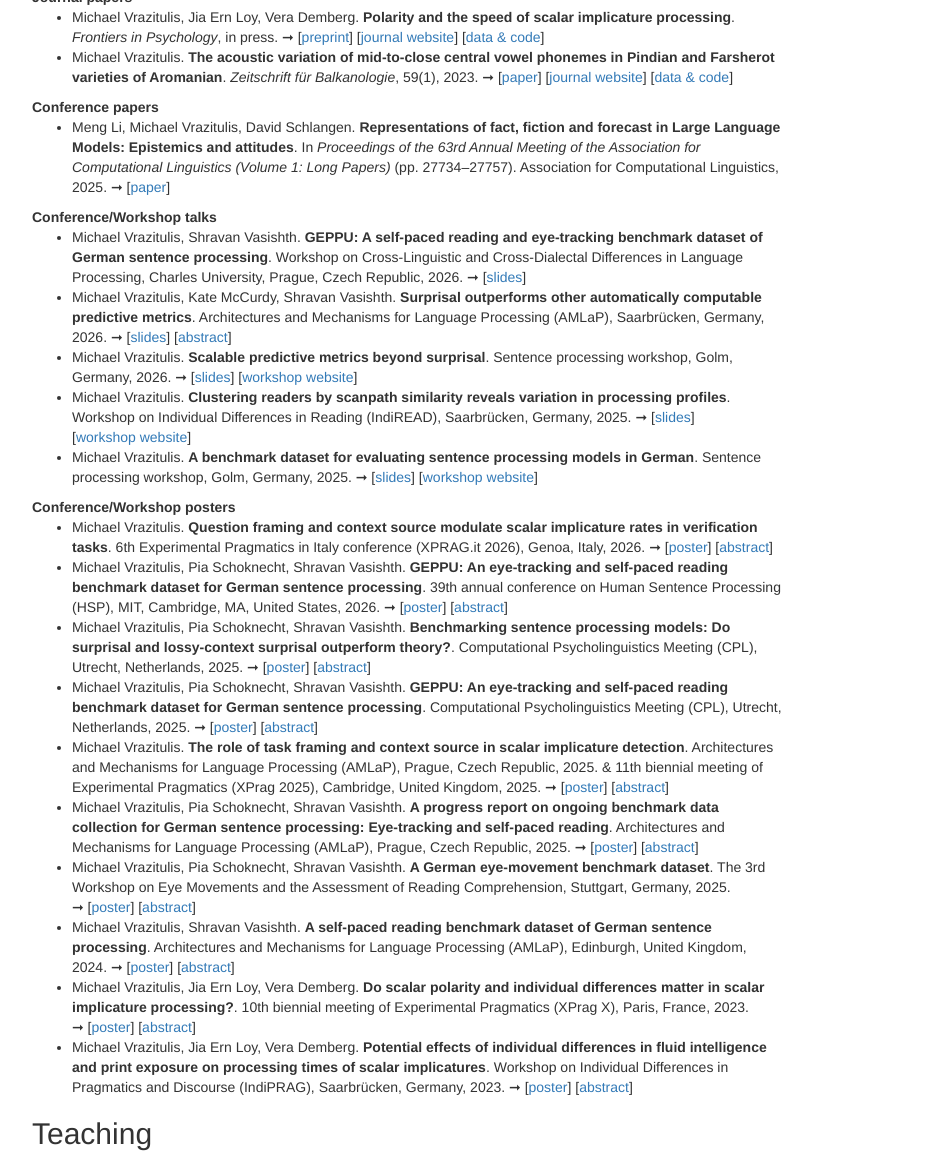
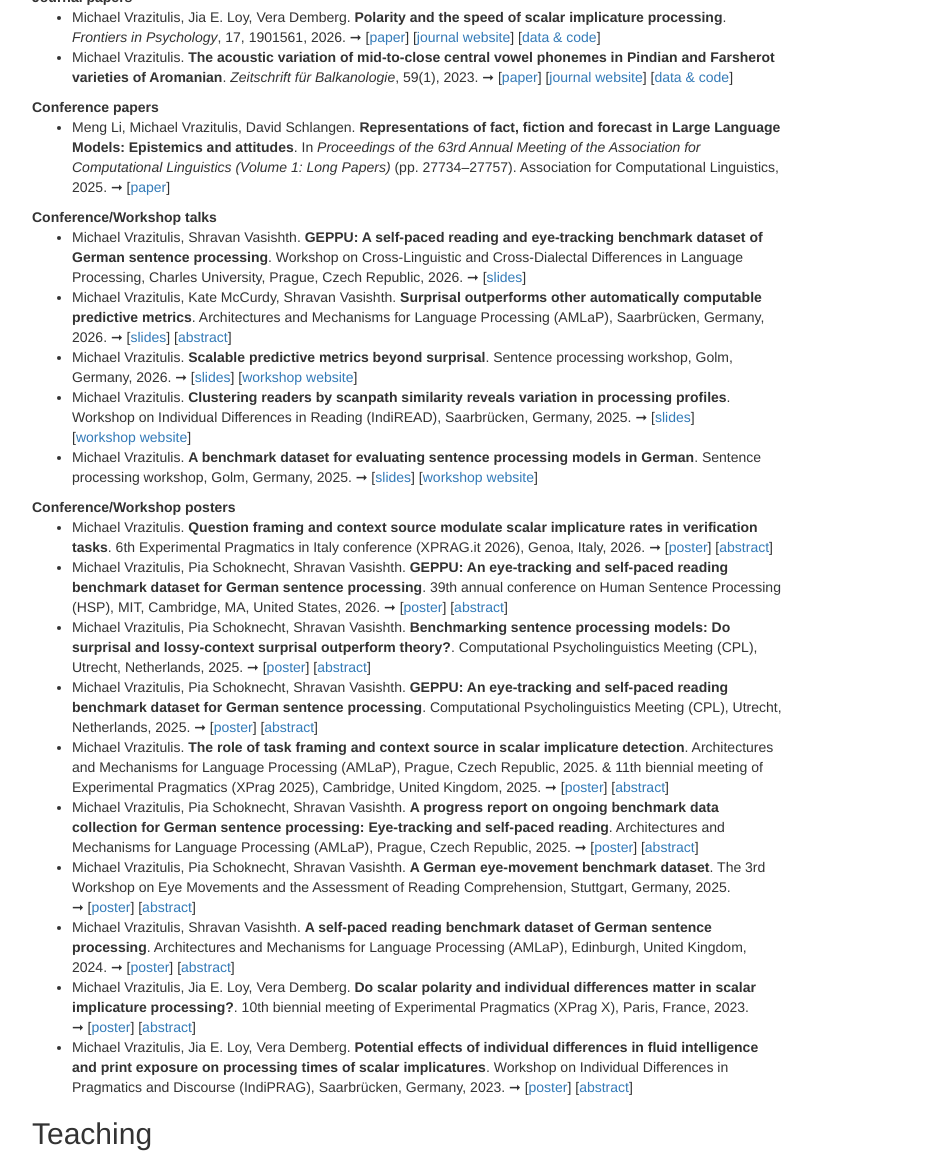
Before and after one commit to vrazitulis/vrazitulis.github.io, a plain HTML site: page index.html in a window 1280 px wide. Shown: the part 400-1559 px from the top of the page, without its empty margins (38-978 px from the left). Drawn offline with nearby package versions, Linux system fonts and the light colour scheme.

Commit message:
frontiers paper published

```diff
--- a/index.html
+++ b/index.html
@@ -76,7 +76,7 @@
 
                 <strong>Journal papers</strong><br/>
                 <ul>
-                  <li class="paper" words="scalar implicature, polarity, sentence processing, experimental pragmatics">Michael Vrazitulis, Jia Ern Loy, Vera Demberg. <b>Polarity and the speed of scalar implicature processing</b>. <i>Frontiers in Psychology</i>, in press. &#10142;&nbsp;[<a href="https://osf.io/preprints/psyarxiv/25xwu">preprint</a>] [<a href="https://www.frontiersin.org/journals/psychology/articles/10.3389/fpsyg.2026.1901561/">journal website</a>] [<a href="https://osf.io/8jgwb">data&nbsp;&amp;&nbsp;code</a>]</li>
+                  <li class="paper" words="scalar implicature, polarity, sentence processing, experimental pragmatics">Michael Vrazitulis, Jia E. Loy, Vera Demberg. <b>Polarity and the speed of scalar implicature processing</b>. <i>Frontiers in Psychology</i>, 17, 1901561, 2026. &#10142;&nbsp;[<a href="https://www.frontiersin.org/journals/psychology/articles/10.3389/fpsyg.2026.1901561/pdf">paper</a>] [<a href="https://www.frontiersin.org/journals/psychology/articles/10.3389/fpsyg.2026.1901561/">journal website</a>] [<a href="https://osf.io/8jgwb">data&nbsp;&amp;&nbsp;code</a>]</li>
                   <li class="paper" words="aromanian, phonetics, vowels, corpus">Michael Vrazitulis. <b>The acoustic variation of mid-to-close central vowel phonemes in Pindian and Farsherot varieties of Aromanian</b>. <i>Zeitschrift für Balkanologie</i>, 59(1), 2023. &#10142;&nbsp;[<a href="./papers/Vrazitulis_2023.pdf">paper</a>] [<a href="https://www.zeitschrift-fuer-balkanologie.de/index.php/zfb/article/view/661">journal website</a>] [<a href="https://github.com/vrazitulis/aromanian-vowels">data&nbsp;&amp;&nbsp;code</a>]</li>
                 </ul>
 
@@ -104,8 +104,8 @@
                     <li class="paper" words="german, sentence processing, benchmark, eye-tracking, eye movements, reading">Michael Vrazitulis, Pia Schoknecht, Shravan Vasishth. <b>A progress report on ongoing benchmark data collection for German sentence processing: Eye-tracking and self-paced reading</b>. Architectures and Mechanisms for Language Processing (AMLaP), Prague, Czech Republic, 2025. &#10142;&nbsp;[<a href="posters/PosterAMLaP2025GermanBenchmarkET+SPR.pdf">poster</a>] [<a href="AbstractAMLaP2025_GermanBenchmarkEyeTracking_final_deanonymized.pdf">abstract</a>]</li>
                     <li class="paper" words="german, sentence processing, benchmark, eye-tracking, eye movements, reading">Michael Vrazitulis, Pia Schoknecht, Shravan Vasishth. <b>A German eye-movement benchmark dataset</b>. The 3rd Workshop on Eye Movements and the Assessment of Reading Comprehension, Stuttgart, Germany, 2025. &#10142;&nbsp;[<a href="posters/PosterStuttgart2025GermanBenchmarkET.pdf">poster</a>] [<a href="abstracts/AbstractStuttgart2025GermanBenchmarkET.pdf">abstract</a>]</li>
                     <li class="paper" words="german, sentence processing, benchmark, self-paced reading">Michael Vrazitulis, Shravan Vasishth. <b>A self-paced reading benchmark dataset of German sentence processing</b>. Architectures and Mechanisms for Language Processing (AMLaP), Edinburgh, United Kingdom, 2024. &#10142;&nbsp;[<a href="posters/PosterAMLaP2024GermanBenchmarkSPR.pdf">poster</a>] [<a href="abstracts/PreregAbstractAMLaP2024GermanBenchmarkSPR_deanonymizedV3.pdf">abstract</a>]</li>
-                    <li class="paper" words="scalar, implicature, experimental, pragmatics">Michael Vrazitulis, Jia Ern Loy, Vera Demberg. <b>Do scalar polarity and individual differences matter in scalar implicature processing?</b>. 10th biennial meeting of Experimental Pragmatics (XPrag X), Paris, France, 2023. &#10142;&nbsp;[<a href="https://osf.io/9v5yx">poster</a>] [<a href="https://xpragx.sciencesconf.org/file/926273">abstract</a>]</li>
-                    <li class="paper" words="scalar, implicature, individual, differences">Michael Vrazitulis, Jia Ern Loy, Vera Demberg. <b>Potential effects of individual differences in fluid intelligence and print exposure on processing times of scalar implicatures</b>. Workshop on Individual Differences in Pragmatics and Discourse (IndiPRAG), Saarbrücken, Germany, 2023. &#10142;&nbsp;[<a href="https://osf.io/epmdf">poster</a>] [<a href="https://osf.io/5h6vd">abstract</a>]</li>
+                    <li class="paper" words="scalar, implicature, experimental, pragmatics">Michael Vrazitulis, Jia E. Loy, Vera Demberg. <b>Do scalar polarity and individual differences matter in scalar implicature processing?</b>. 10th biennial meeting of Experimental Pragmatics (XPrag X), Paris, France, 2023. &#10142;&nbsp;[<a href="https://osf.io/9v5yx">poster</a>] [<a href="https://xpragx.sciencesconf.org/file/926273">abstract</a>]</li>
+                    <li class="paper" words="scalar, implicature, individual, differences">Michael Vrazitulis, Jia E. Loy, Vera Demberg. <b>Potential effects of individual differences in fluid intelligence and print exposure on processing times of scalar implicatures</b>. Workshop on Individual Differences in Pragmatics and Discourse (IndiPRAG), Saarbrücken, Germany, 2023. &#10142;&nbsp;[<a href="https://osf.io/epmdf">poster</a>] [<a href="https://osf.io/5h6vd">abstract</a>]</li>
                 </ul>
             </div>
 
```
